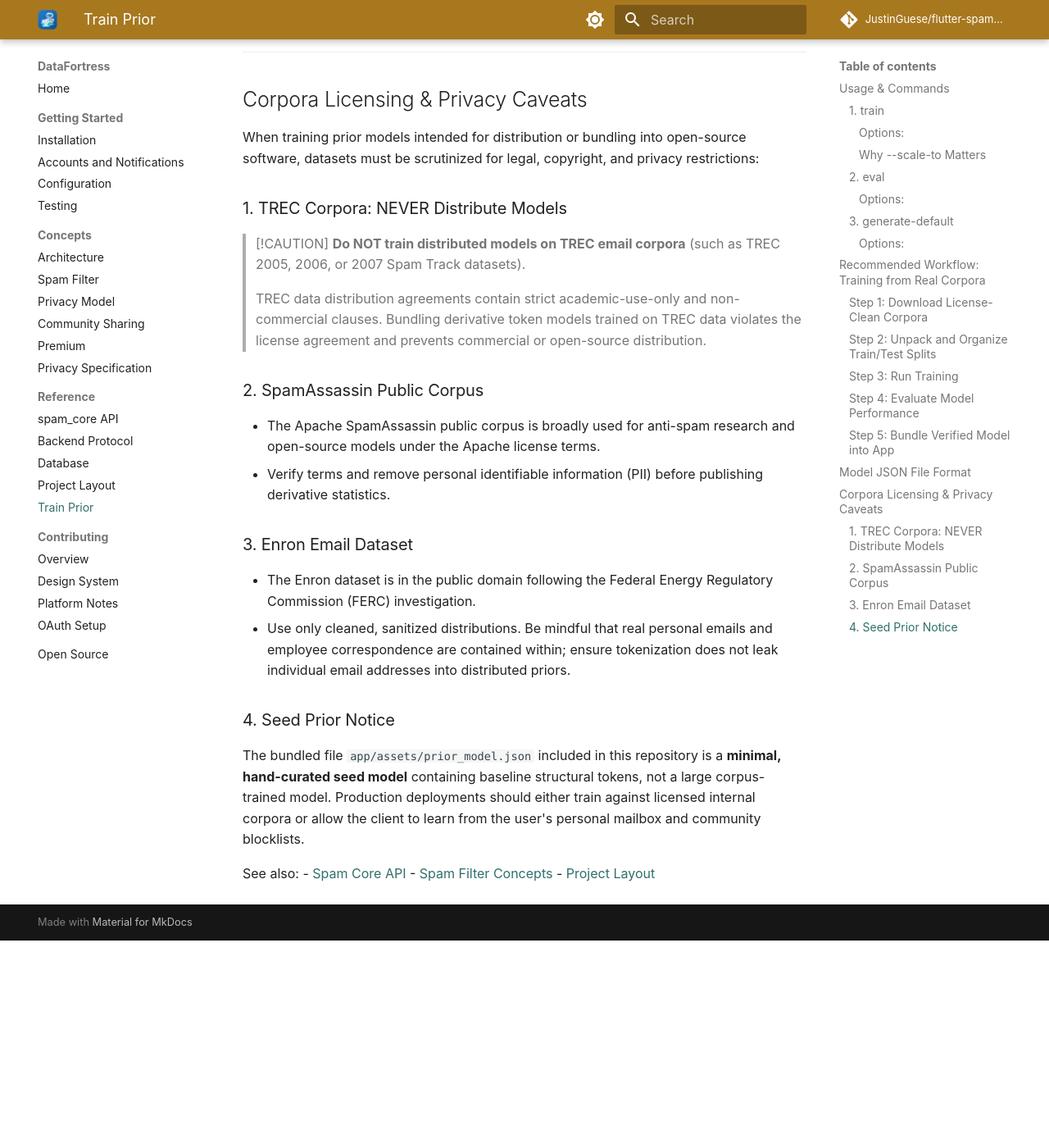
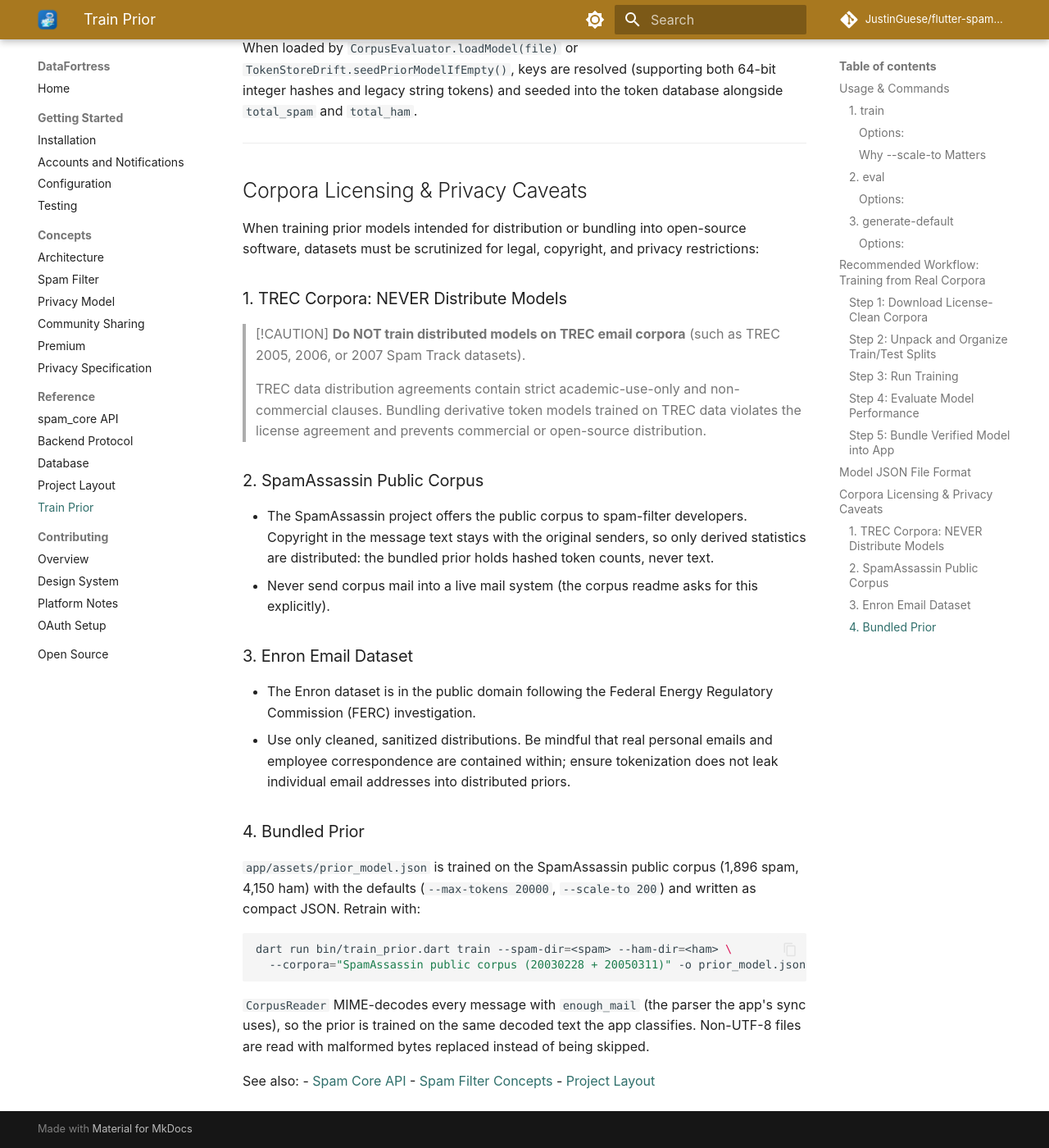
Before and after one commit to JustinGuese/flutter-spamfiltering-emailclient, an MkDocs documentation site: the page built from docs/reference/train-prior.md, in a window 1280 px wide and 1400 px high, scrolled down 4958 px. Shown: the whole window at 82% size. Built offline with MkDocs 1.6.1 and Material for MkDocs 9.7.7, drawn with Linux system fonts in a browser that asks for light colours; comment, search, counter and statistics services are not loaded; before the commit the page ends 6105 px from its top, so only the background shows below that; some of the changed text lies outside the part shown.

Commit message:
spam: corpus-trained prior, MIME-decoding trainer, review fixes
- Ship a prior trained on the SpamAssassin public corpus (hashed counts only)
- train_prior decodes MIME with enough_mail like the app; --corpora option
- Reply-To brand check ignores mail really sent by the brand
- Docs: measured accuracy, cold-start ham training, sender_email invariant

````diff
--- a/docs/reference/train-prior.md
+++ b/docs/reference/train-prior.md
@@ -49,6 +49,7 @@ dart run bin/train_prior.dart train \
   $$\text{salience} = \text{count} \times \left| \log\left( \frac{s + 1}{h + 1} \times \frac{\text{totalH}}{\text{totalS}} \right) \right|$$
   where $s$ and $h$ are token spam and ham counts, and $\text{totalS}$ and $\text{totalH}$ are the total spam and ham messages ingested. Set to `0` for unlimited.
 - `--scale-to` (int): Scale all token counts and message totals so that each class equals at most $N$ messages (defaults to `200`). Any token whose counts round down to `0` across all classes is dropped. Set to `0` to disable scaling.
+- `--corpora` (string): Corpus names recorded in the model file's `corpora` field (defaults to `unspecified`).
 
 #### Why `--scale-to` Matters
 A real training corpus often contains 10,000 to 50,000+ messages. If unscaled totals and counts were imported directly into the user's database:
@@ -139,8 +140,8 @@ dart run bin/train_prior.dart eval \
   --ham-dir=/tmp/corpus/test/ham
 ```
 Verify that:
-- Spam Recall (TPR) meets or exceeds 80%.
-- False Positive Rate (FPR) remains $\le 0.1\%$ on legitimate ham.
+- Spam recall (score ≥ 0.60) is at least 95 %.
+- Ordinary ham moved to Junk (score ≥ 0.90) stays around 1 % or lower. The bundled prior scored 97.4 % recall and 1.0 % on the SpamAssassin hold-out; deliberately spam-like newsletters ("hard ham") score much worse and should be read separately.
 
 ### Step 5: Bundle Verified Model into App
 Once verified by the reviewer:
@@ -158,7 +159,7 @@ The output JSON file contains top-level message totals, category totals, and tok
 ```json
 {
   "version": 1,
-  "corpora": "SpamAssassin-public, Enron-Spam",
+  "corpora": "SpamAssassin public corpus (20030228 + 20050311)",
   "trained_at": "2026-11-27T17:00:00.000Z",
   "total_spam": 200,
   "total_ham": 200,
@@ -207,15 +208,22 @@ When training prior models intended for distribution or bundling into open-sourc
 > TREC data distribution agreements contain strict academic-use-only and non-commercial clauses. Bundling derivative token models trained on TREC data violates the license agreement and prevents commercial or open-source distribution.
 
 ### 2. SpamAssassin Public Corpus
-- The Apache SpamAssassin public corpus is broadly used for anti-spam research and open-source models under the Apache license terms.
-- Verify terms and remove personal identifiable information (PII) before publishing derivative statistics.
+- The SpamAssassin project offers the public corpus to spam-filter developers. Copyright in the message text stays with the original senders, so only derived statistics are distributed: the bundled prior holds hashed token counts, never text.
+- Never send corpus mail into a live mail system (the corpus readme asks for this explicitly).
 
 ### 3. Enron Email Dataset
 - The Enron dataset is in the public domain following the Federal Energy Regulatory Commission (FERC) investigation.
 - Use only cleaned, sanitized distributions. Be mindful that real personal emails and employee correspondence are contained within; ensure tokenization does not leak individual email addresses into distributed priors.
 
-### 4. Seed Prior Notice
-The bundled file `app/assets/prior_model.json` included in this repository is a **minimal, hand-curated seed model** containing baseline structural tokens, not a large corpus-trained model. Production deployments should either train against licensed internal corpora or allow the client to learn from the user's personal mailbox and community blocklists.
+### 4. Bundled Prior
+`app/assets/prior_model.json` is trained on the SpamAssassin public corpus (1,896 spam, 4,150 ham) with the defaults (`--max-tokens 20000`, `--scale-to 200`) and written as compact JSON. Retrain with:
+
+```bash
+dart run bin/train_prior.dart train --spam-dir=<spam> --ham-dir=<ham> \
+  --corpora="SpamAssassin public corpus (20030228 + 20050311)" -o prior_model.json
+```
+
+`CorpusReader` MIME-decodes every message with `enough_mail` (the parser the app's sync uses), so the prior is trained on the same decoded text the app classifies. Non-UTF-8 files are read with malformed bytes replaced instead of being skipped.
 
 See also:
 - [Spam Core API](spam-core-api.md)
````
Also changed, not shown: CLAUDE.md (+1 -1 lines), docs/concepts/spam-filter.md (+14 -3 lines), 10 other files.
